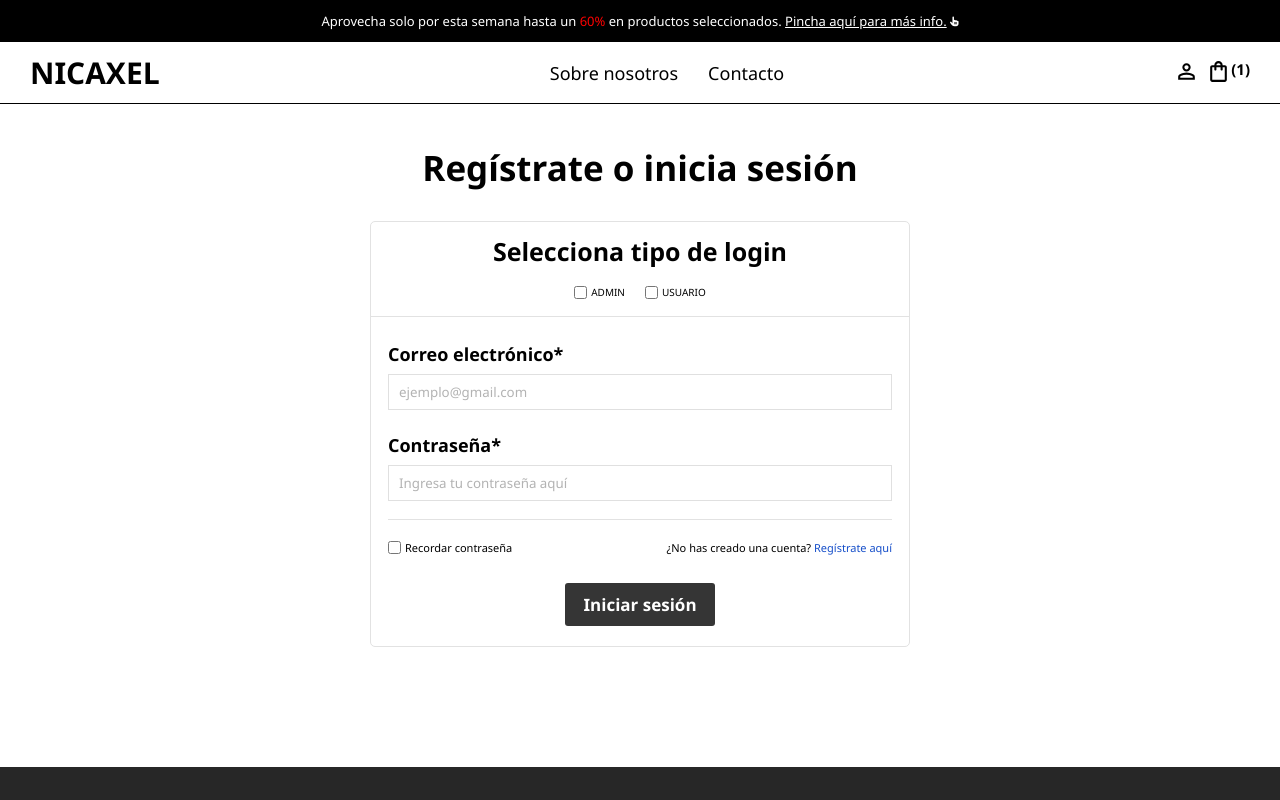
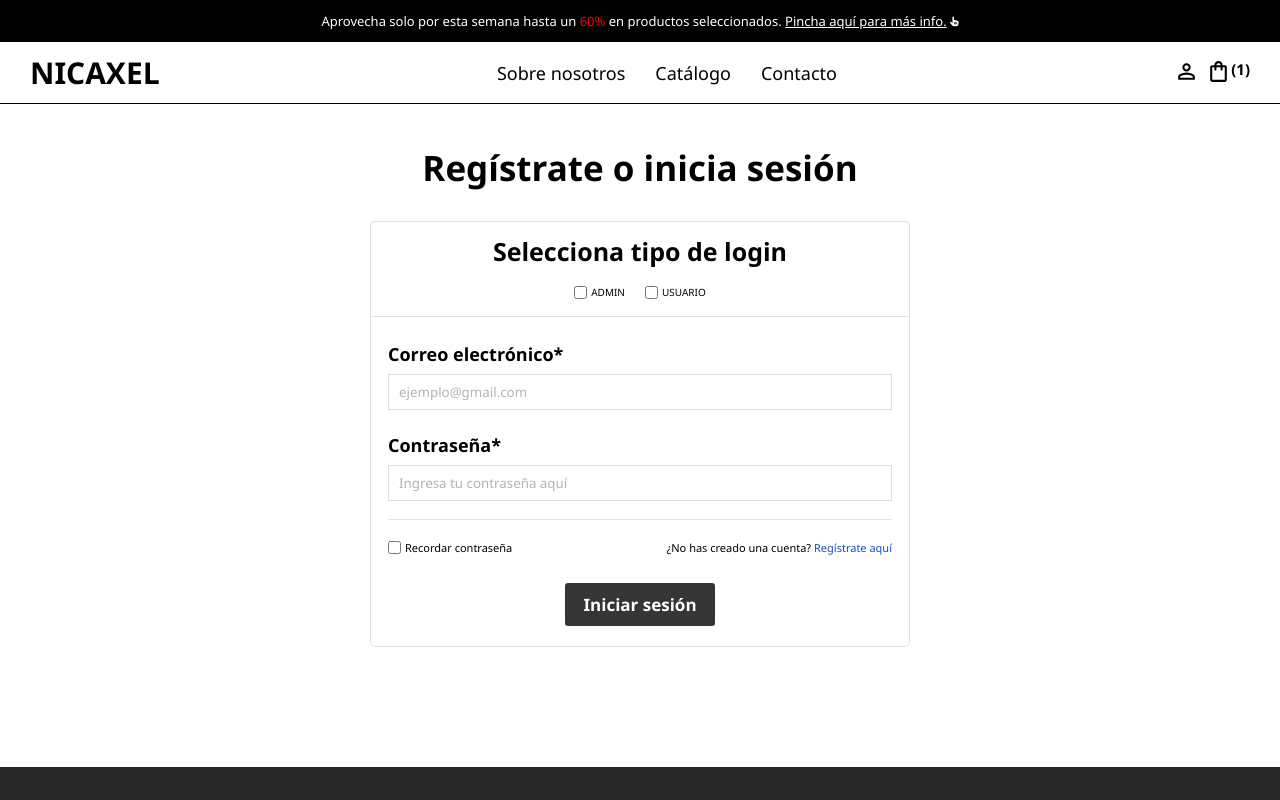
Before and after one commit to axlsotoDuoc/Nicaxel, a React (Vite) app: page /login in a window 1280 px wide. Shown: the top 800 px of the page. Built offline with nearby package versions, Linux system fonts and the light colour scheme.

Commit message:
Pequeñas correcciones de rutas

```diff
--- a/src/App.jsx
+++ b/src/App.jsx
@@ -8,7 +8,7 @@ import Home from './pages/Home';
 import Carrito from './pages/Carrito';
 import Catalogo from './pages/Catalogo';
 import Contacto from './pages/Contacto';
-import Login from './pages/Login';
+import Login from './pages/login';
 import Nosotros from './pages/Nosotros';
 import Register from './pages/Register';
 import AdminHome from './pages/AdminHome';
--- a/src/components/BannerNavbar.jsx
+++ b/src/components/BannerNavbar.jsx
@@ -69,6 +69,7 @@ const Banner = () => {
 
                             <div className="nav-medio">
                                 <Link to="/nosotros">Sobre nosotros</Link>
+                                <Link to="/catalogo" className="navbar-contacto">Catálogo</Link>
                                 <Link to="/contacto" className="navbar-contacto">Contacto</Link>
                             </div>
 
--- a/src/pages/login.jsx
+++ b/src/pages/login.jsx
@@ -48,7 +48,7 @@ export default function Login() {
             if (rolAdmin) {
                 navigate("/adminHome");
             } else {
-                navigate("/home");
+                navigate("/");
             }
         }
 
```
